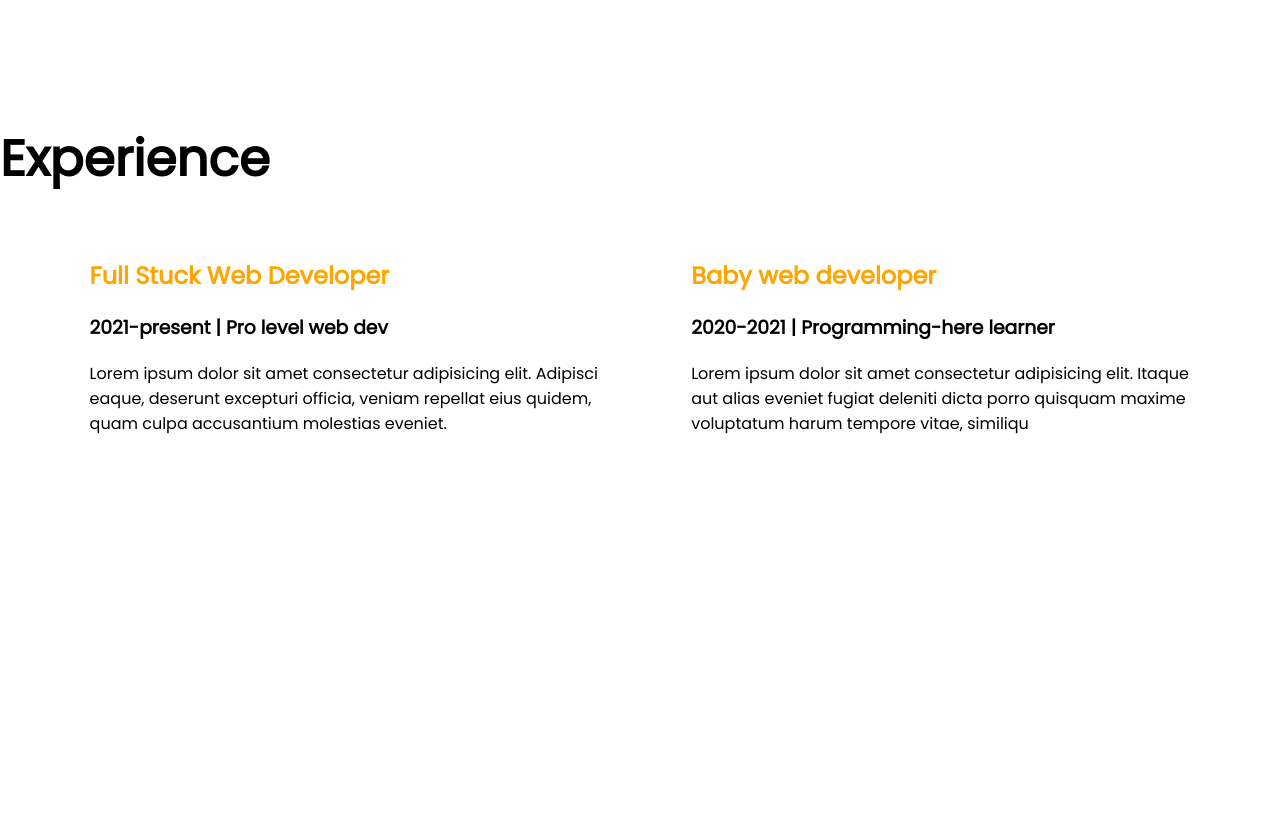
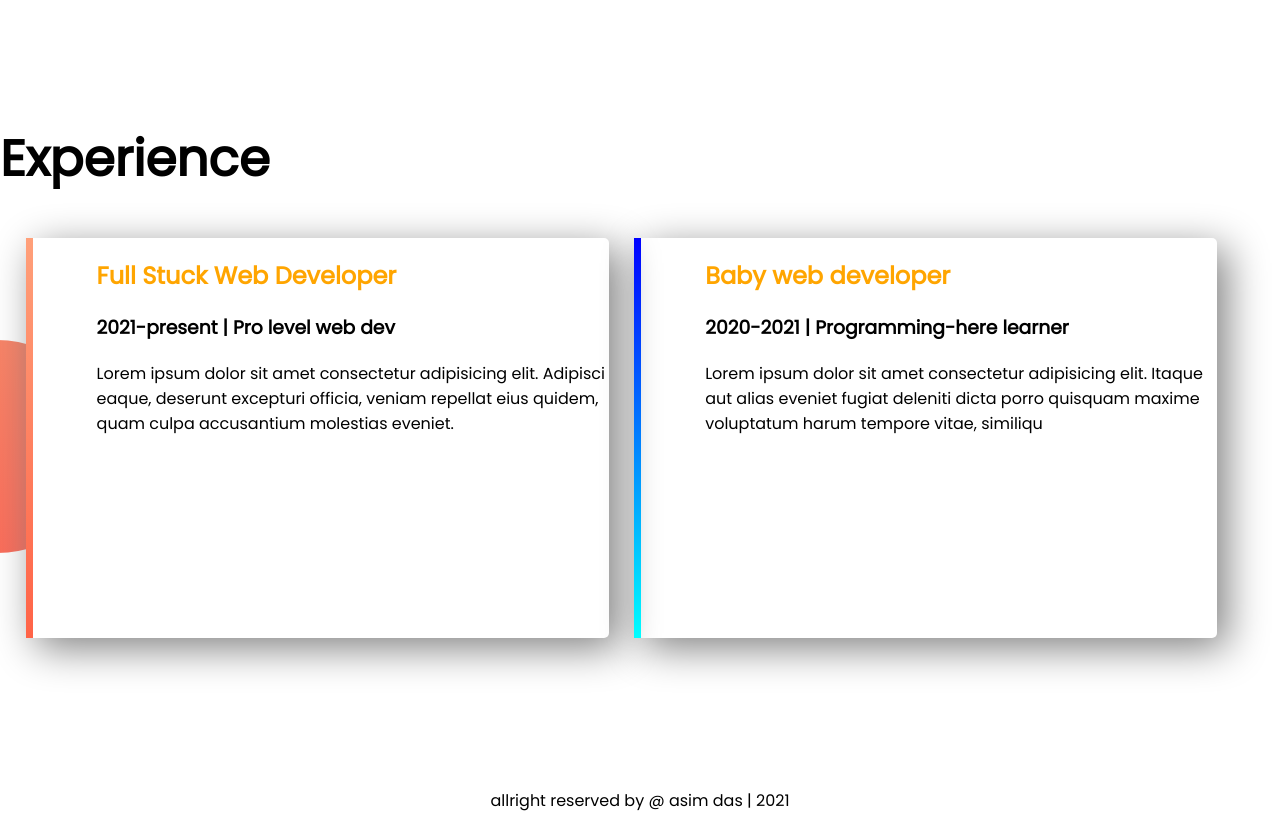
Before and after one commit to asimKumarDas/web-portfolio, a plain HTML site: page index.html in a window 1280 px wide. Shown: the part 1220-2049 px from the top of the page. Before the commit the page ends 1992 px from the top, so only its background shows below. Drawn offline with Linux system fonts and the light colour scheme.

Commit message:
portfolio web done

```diff
--- a/index.html
+++ b/index.html
@@ -33,19 +33,22 @@
             <a class="link-button" href="https://web.programming-hero.com/course/video/restart2-4-8-dream-image-half-width-background-remove-">Download My CV</a>
         </div>
     </section>
-    <section class="ecperience-area">
+    <section class="experience-area">
         <h1>Experience</h1>
-        <div class="half-width">
+        <div id="full-stack" class="half-width single-experience">
             <h2 class="orange-highlight">Full Stuck Web Developer</h2>
             <h3>2021-present | Pro level web dev</h3>
             <p>Lorem ipsum dolor sit amet consectetur adipisicing elit. Adipisci eaque, deserunt excepturi officia, veniam repellat eius quidem, quam culpa accusantium molestias eveniet.</p>
         </div>
-        <div class="half-width">
+        <div id="baby-dev" class="half-width single-experience">
             <h2 class="orange-highlight">Baby web developer</h2>
             <h3>2020-2021 | Programming-here learner</h3>
             <p>Lorem ipsum dolor sit amet consectetur adipisicing elit. Itaque aut alias eveniet fugiat deleniti dicta porro quisquam maxime voluptatum harum tempore vitae, similiqu</p>
 
         </div>
     </section>
+    <footer>
+        <p>allright reserved by @ asim das | 2021</p>
+    </footer>
 </body>
 </html>
--- a/style.css
+++ b/style.css
@@ -27,6 +27,7 @@ h1{
 section{
     height: 500px;
     padding-bottom: 150px;
+
 }
 .link-button{
     text-decoration: none;
@@ -41,3 +42,28 @@ section{
     background-position: right;
     background-repeat: no-repeat;
 }
+.single-experience{
+    box-shadow: 10px 10px 40px gray;
+    border-radius: 5px;
+    height: 80%;
+}
+.experience-area{
+    background-image: url(images/exp-bg.png);
+    background-repeat: no-repeat;
+    background-position: left;
+}
+#full-stack{
+    border-left: 7px solid;
+    border-image: linear-gradient(180deg,lightsalmon,tomato);
+    border-image-slice: 1;
+    background-color: white;
+}
+#baby-dev{
+    border-left: 7px solid;
+    border-image: linear-gradient(180deg,blue,cyan);
+    border-image-slice: 1;
+}
+footer p{
+    text-align: center;
+    text-size-adjust: 10px;
+}
```
